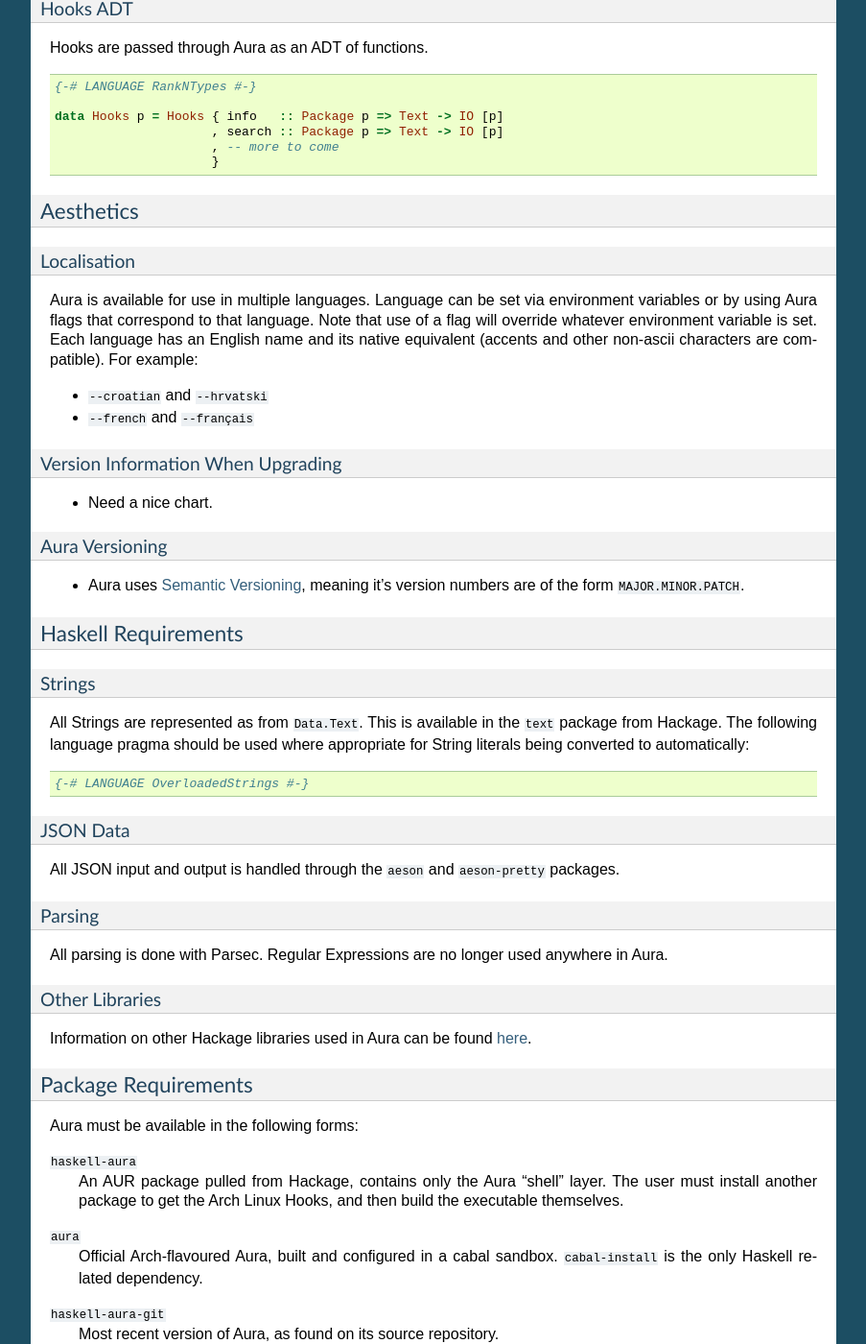
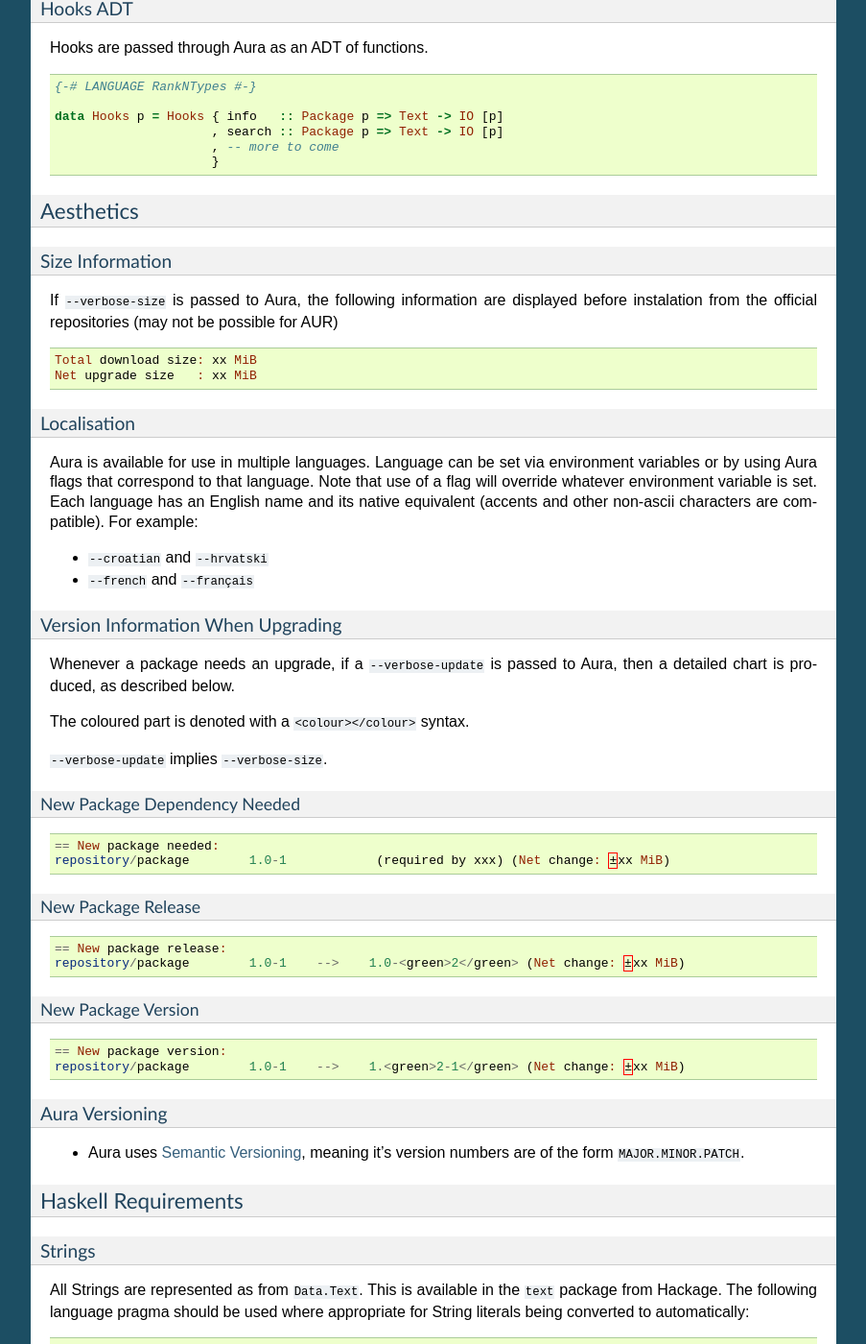
Before and after one commit to fosskers/aura, a Sphinx documentation site: the page built from doc/source/design.rst, in a window 1280 px wide and 1400 px high, scrolled down 6235 px. Shown: the whole window at 96% size, without its empty margins (198-1101 px from the left). Built offline with Sphinx 7.4.7, drawn with Linux system fonts in a browser that asks for light colours; some of the changed text lies outside the part shown.

Commit message:
Detailed formating output

```diff
--- a/doc/source/design.rst
+++ b/doc/source/design.rst
@@ -335,6 +335,17 @@
 Aesthetics
 ----------
 
+Size Information
+~~~~~~~~~~~~~~~~
+If ``--verbose-size`` is passed to Aura, the following information are
+displayed before instalation from the official repositories (may not be
+possible for AUR)
+
+.. code-block::
+
+   Total download size: xx MiB
+   Net upgrade size   : xx MiB
+
 Localisation
 ~~~~~~~~~~~~
 
@@ -357,7 +368,36 @@
 Version Information When Upgrading
 ~~~~~~~~~~~~~~~~~~~~~~~~~~~~~~~~~~
 
--  Need a nice chart.
+Whenever a package needs an upgrade, if a ``--verbose-update`` is passed to
+Aura, then a detailed chart is produced, as described below.
+
+The coloured part is denoted with a ``<colour></colour>`` syntax.
+
+``--verbose-update`` implies ``--verbose-size``.
+
+New Package Dependency Needed
+*****************************
+
+.. code-block::
+
+   == New package needed:
+   repository/package        1.0-1            (required by xxx) (Net change: ±xx MiB)
+
+New Package Release
+*******************
+
+.. code-block::
+
+   == New package release:
+   repository/package        1.0-1    -->    1.0-<green>2</green> (Net change: ±xx MiB)
+
+New Package Version
+*******************
+
+.. code-block::
+
+   == New package version:
+   repository/package        1.0-1    -->    1.<green>2-1</green> (Net change: ±xx MiB)
 
 Aura Versioning
 ~~~~~~~~~~~~~~~
```
